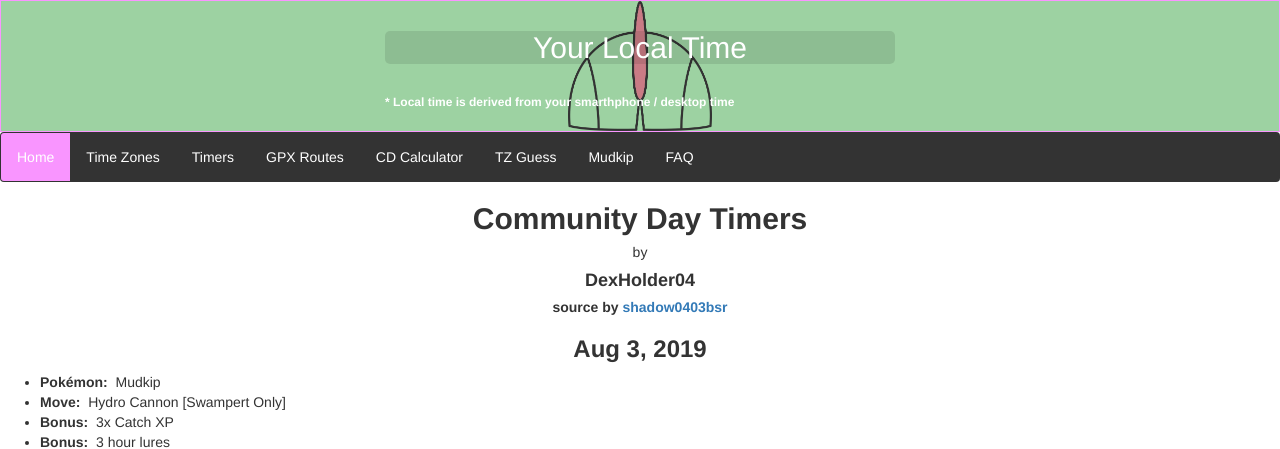
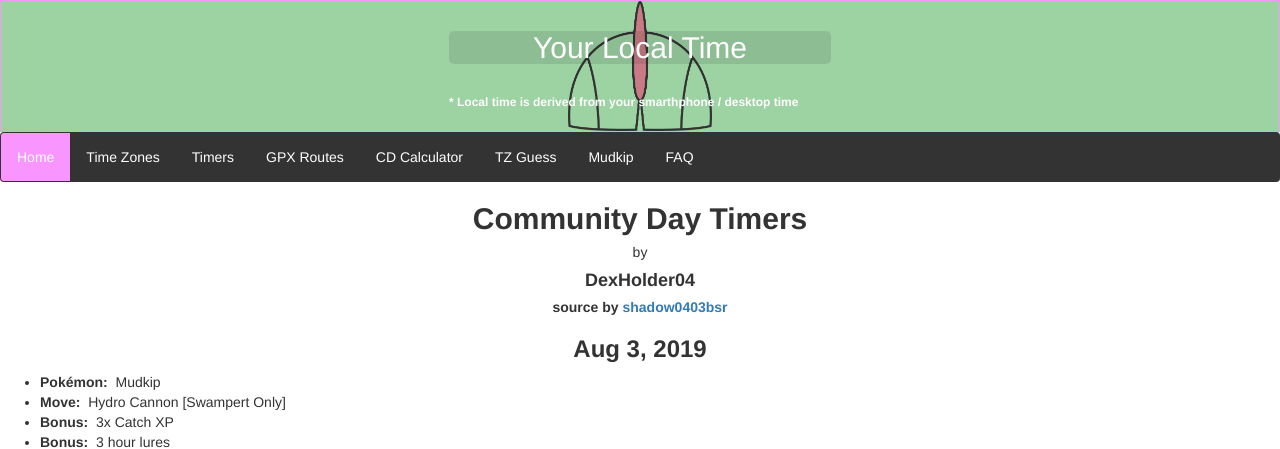
Before and after one commit to DexHolder04/Ralts-Community-Day, a plain HTML site: page index.html in a window 1280 px wide. Shown: the top 449 px of the page. Drawn offline with nearby package versions, Linux system fonts and the light colour scheme; a script that the page names is missing; some icons are missing.

Commit message:
Add files via upload

```diff
--- a/css/index.css
+++ b/css/index.css
@@ -1,3 +1,21 @@
+@media only screen and (orientation:portrait) {
+  /* For mobile phones: */
+  .top {
+    padding-top: 10px;
+    padding-right: 15%;
+    padding-bottom: 10px;
+    padding-left: 15%;
+  }
+}
+@media only screen and (orientation:landscape) {
+  /* For mobile phones: */
+  .top {
+    padding-top: 10px;
+    padding-right: 35%;
+    padding-bottom: 10px;
+    padding-left: 35%;
+  }
+}
 .top{
 	margin: auto;
 	width: 100%;
@@ -9,10 +27,6 @@
 	background-position:center;
 	background-repeat:no-repeat;
 	background-size:contain;
-	padding-top: 10px;
-    padding-right: 30%;
-    padding-bottom: 10px;
-    padding-left: 30%;
 }
 .boundbox {
 	background-color: rgba(0,0,0,0.1);
```
